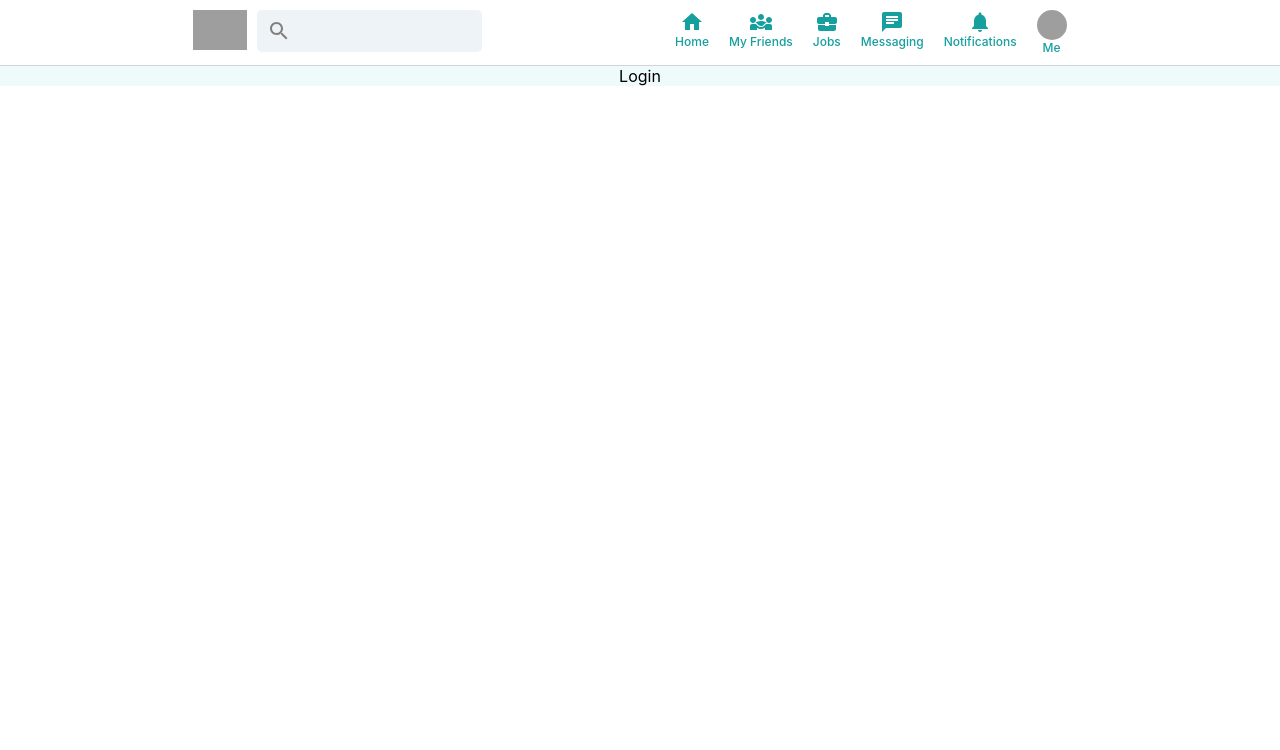
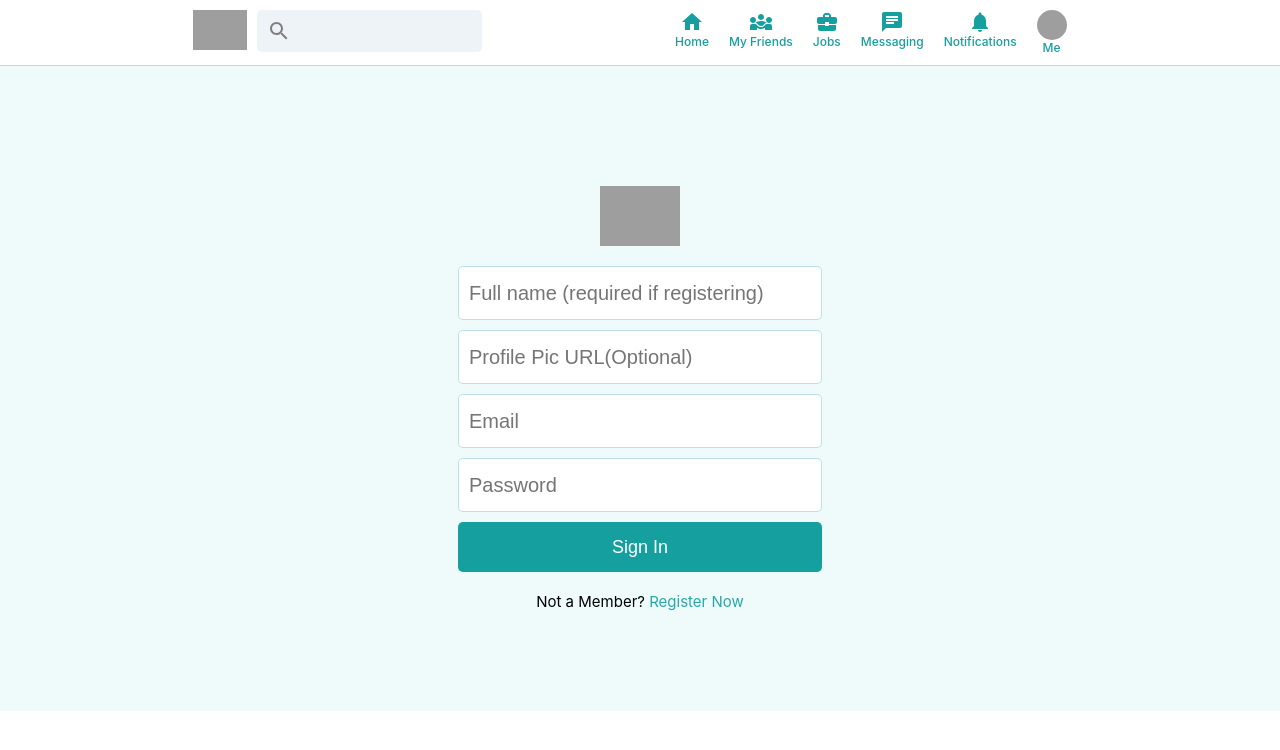
Before and after one commit to Adityasudan21/Connect-Turret-App, a React (Create React App) app: page / in a window 1280 px wide. Shown: the top 750 px of the page. Built offline with nearby package versions, Linux system fonts and the light colour scheme; grey boxes are pictures that could not be loaded.

Commit message:
Login Page Made🎈

```diff
--- a/src/Login.css
+++ b/src/Login.css
@@ -0,0 +1,50 @@
+.login {
+    display: grid;
+    place-items: center;
+    margin-left: auto;
+    margin-right: auto;
+    padding-top: 100px;
+    padding-bottom: 100px;
+}
+
+.login>img {
+    object-fit: contain;
+    height: 60px;
+    margin-top: 20px;
+    margin-bottom: 20px;
+}
+
+.login>form {
+    display: flex;
+    flex-direction: column;
+}
+
+.login>form>input {
+    width: 350px;
+    height: 50px;
+    font-size: 20px;
+    padding-left: 10px;
+    margin-bottom: 10px;
+    border-radius: 5px;
+    border: 1px solid rgba(22, 159, 159, 0.286);
+}
+
+.login>form>button {
+    width: 365;
+    height: 50px;
+    font-size: large;
+    background-color: rgb(22, 159, 159);
+    border: 0;
+    border-radius: 5px;
+    color: white;
+    cursor: pointer;
+}
+
+.login_register {
+    color: rgba(22, 159, 159, 0.915);
+    cursor: pointer;
+}
+.login>p{
+    margin-top:20px;
+    font-size: 15px;
+}
--- a/src/Login.js
+++ b/src/Login.js
@@ -1,9 +1,23 @@
 import React from 'react'
 import "./Login.css";
 function Login() {
-  return (
-    <div className=''>Login</div>
-  )
+    const loginToApp = () => { };
+    const register = () => { };
+    return (
+        <div className='login'>
+            <img src='https://i.ibb.co/ZVcTWqm/1ax6e5c9.png' alt=''></img>
+            <form action="">
+                <input placeholder='Full name (required if registering)' type="text" />
+                <input placeholder='Profile Pic URL(Optional)' type="text" />
+                <input placeholder='Email' type="email" />
+                <input placeholder='Password' type="password" />
+                <button type='submit' onClick={loginToApp}>Sign In</button>
+            </form>
+            <p>Not a Member? {"  "}
+                <span className='login_register' onClick={register}>Register Now</span>
+            </p>
+        </div>
+    )
 }
 
 export default Login
```
